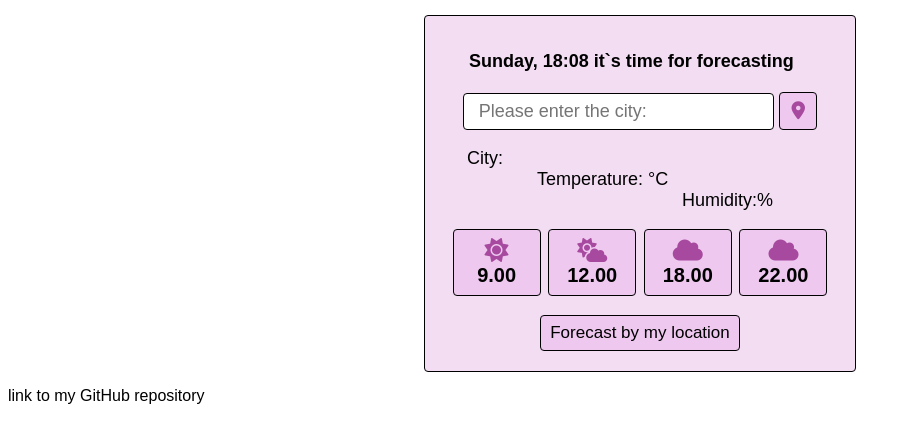
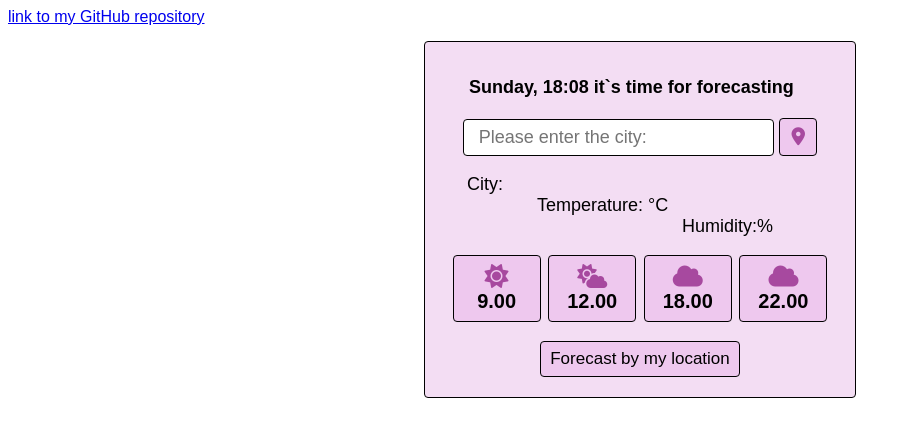
Before and after one commit to Soniaaaaaaaaa/first-poject, a plain HTML site: page index.html in a window 1280 px wide. Shown: the whole page, without its empty margins (0-910 px from the left). Drawn offline with nearby package versions, Linux system fonts and the light colour scheme.

Commit message:
fix a link github

```diff
--- a/index.html
+++ b/index.html
@@ -8,6 +8,7 @@
     <link rel="stylesheet" href="src/styles.css" />
   </head>
   <body>
+     <a href="https://github.com/Soniaaaaaaaaa/first-poject.git">link to my GitHub repository</a>
       <div class="card ">
         <div class="main-part">
           <h5 class="card-title"><span></span> it`s time for forecasting</h5>
@@ -28,9 +29,7 @@
                  <button id="last_btn">Forecast by my location</button>
                 </form>
         </div>
-        <a link="https://github.com/Soniaaaaaaaaa/first-poject.git">link to my GitHub repository</a>
       </div>
-
     <script src="src/index.js"></script>
   </body>
 </html>
```
